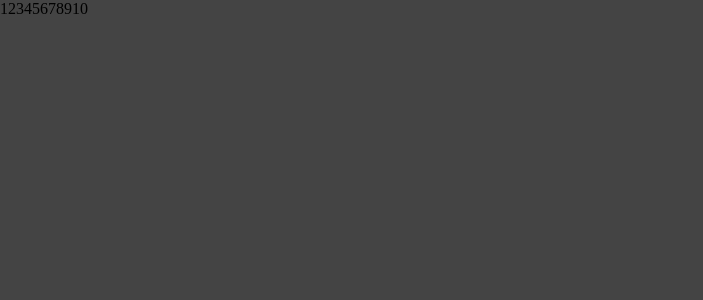
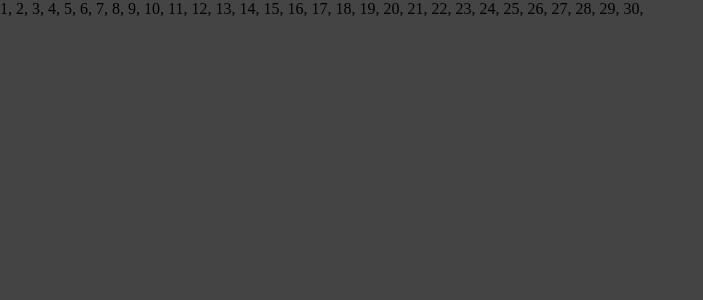
Before and after one commit to betosan83/review-react-nextjs, a Next.js app: page /basics/list1 in a window 1280 px wide. Shown: the top 300 px of the page, without its empty margins (0-703 px from the left). Built offline with nearby package versions, Linux system fonts and the light colour scheme.

Commit message:
New exercises!

```diff
--- a/pages/basics/list1.jsx
+++ b/pages/basics/list1.jsx
@@ -1,7 +1,7 @@
-function gerarLista() {
+function gerarLista(final = 10) {
     const lista = []
-    for(let i = 1; i <= 10; i++) {
-        lista.push( <span>{i}</span>)
+    for(let i = 1; i <= final; i++) {
+        lista.push( <span>{i + ', '}</span>)
     }
     return lista
 }
@@ -9,7 +9,7 @@ function gerarLista() {
 export default function lista() {
     return (
         <div>
-            {gerarLista()}
+            {gerarLista(30)}
         </div>
     )
 }
```
Also changed, not shown: pages/basics/jsx4.jsx (+22 -5 lines).
